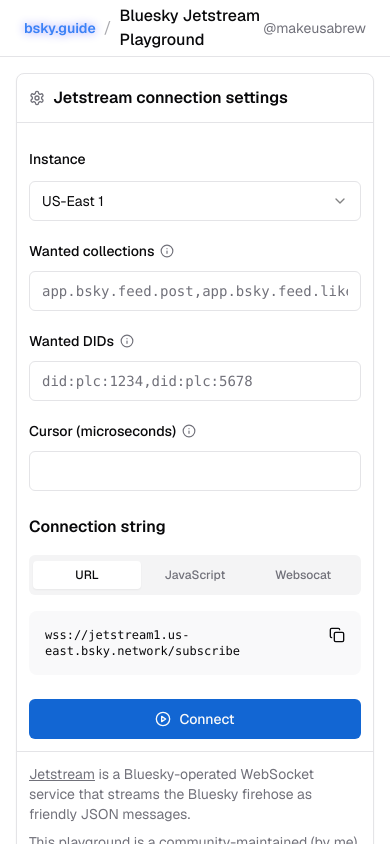
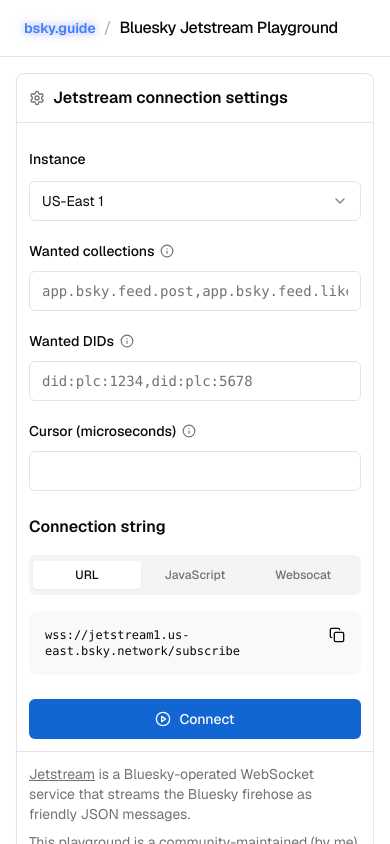
Before and after one commit to makeusabrew/playground.bsky.guide, a Next.js app: page / in a window 390 px wide. Shown: the top 844 px of the page. Built offline with nearby package versions, Linux system fonts and the light colour scheme; no server answers.

Commit message:
small mobile fix, remove author from header

```diff
--- a/app/layout.tsx
+++ b/app/layout.tsx
@@ -33,16 +33,8 @@
                     <span className="text-blue-500 font-semibold drop-shadow-[0_0_0.3rem_#0000ff70]">bsky.guide</span>
                   </Link>
                   <span className="text-muted-foreground/60">/</span>
-                  <span className="font-medium">Bluesky Jetstream Playground</span>
+                  <span className="font-medium tracking-tight">Bluesky Jetstream Playground</span>
                 </div>
-                <a
-                  href="https://bsky.app/profile/makeusabrew.bsky.social"
-                  target="_blank"
-                  rel="noopener noreferrer"
-                  className="flex items-center gap-1.5 text-sm text-muted-foreground hover:text-foreground transition-colors"
-                >
-                  @makeusabrew
-                </a>
               </div>
             </div>
           </header>
```
